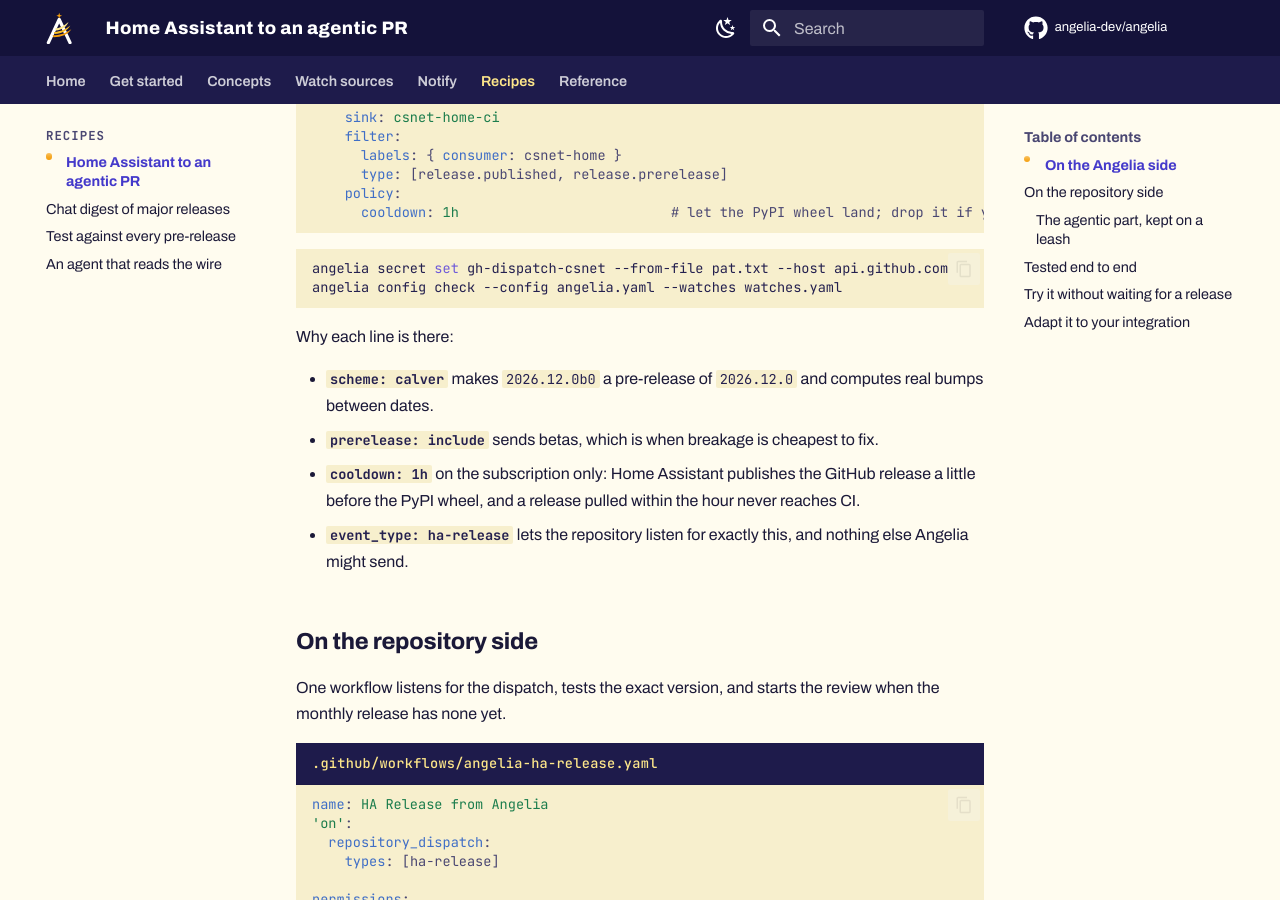
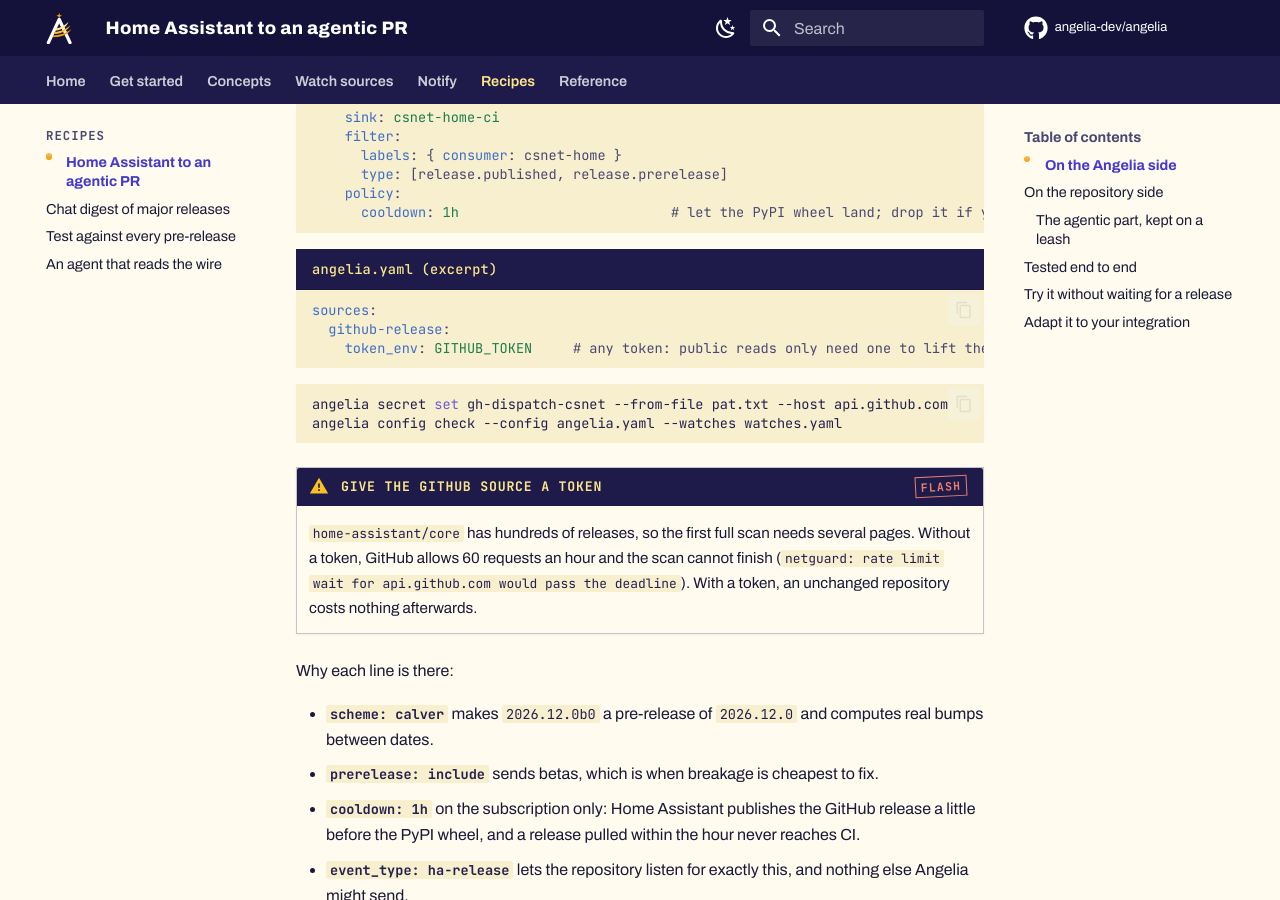
Before and after one commit to angelia-dev/docs, an MkDocs documentation site: the page built from docs/recipes/home-assistant-agentic.md, in a window 1280 px wide and 900 px high, scrolled down 1363 px. Built offline with MkDocs 1.6.1 and Material for MkDocs 9.7.7, drawn with Linux system fonts in a browser that asks for light colours; comment, search, counter and statistics services are not loaded.

Commit message:
docs(recipes): the Home Assistant watch needs a GitHub source token (#5)
Found while enabling the recipe on a real instance: without a token the
first scan of home-assistant/core cannot finish within GitHub's
unauthenticated rate limit.

Graft-Agent: claude-code
Graft-Task: #3

Signed-off-by: mmornati <139323+mmornati@users.noreply.github.com>

````diff
--- a/docs/recipes/home-assistant-agentic.md
+++ b/docs/recipes/home-assistant-agentic.md
@@ -67,10 +67,21 @@ subscriptions:
       cooldown: 1h                          # let the PyPI wheel land; drop it if yanked
 ```
 
+```yaml title="angelia.yaml (excerpt)"
+sources:
+  github-release:
+    token_env: GITHUB_TOKEN     # any token: public reads only need one to lift the rate limit
+```
+
 ```sh
 angelia secret set gh-dispatch-csnet --from-file pat.txt --host api.github.com
 angelia config check --config angelia.yaml --watches watches.yaml
 ```
+
+!!! warning "Give the GitHub source a token"
+    `home-assistant/core` has hundreds of releases, so the first full scan needs several pages. Without a token,
+    GitHub allows 60 requests an hour and the scan cannot finish (`netguard: rate limit wait for api.github.com
+    would pass the deadline`). With a token, an unchanged repository costs nothing afterwards.
 
 Why each line is there:
 
````
